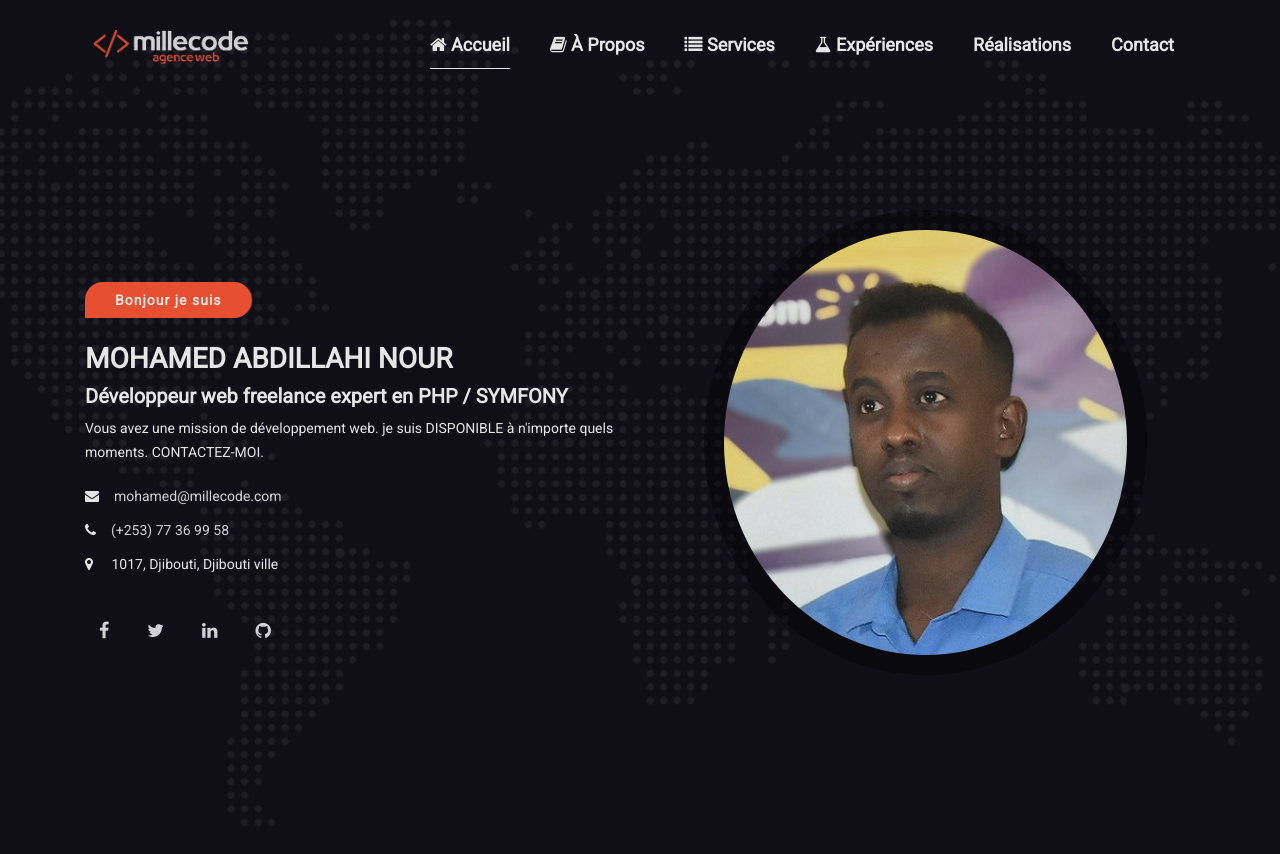
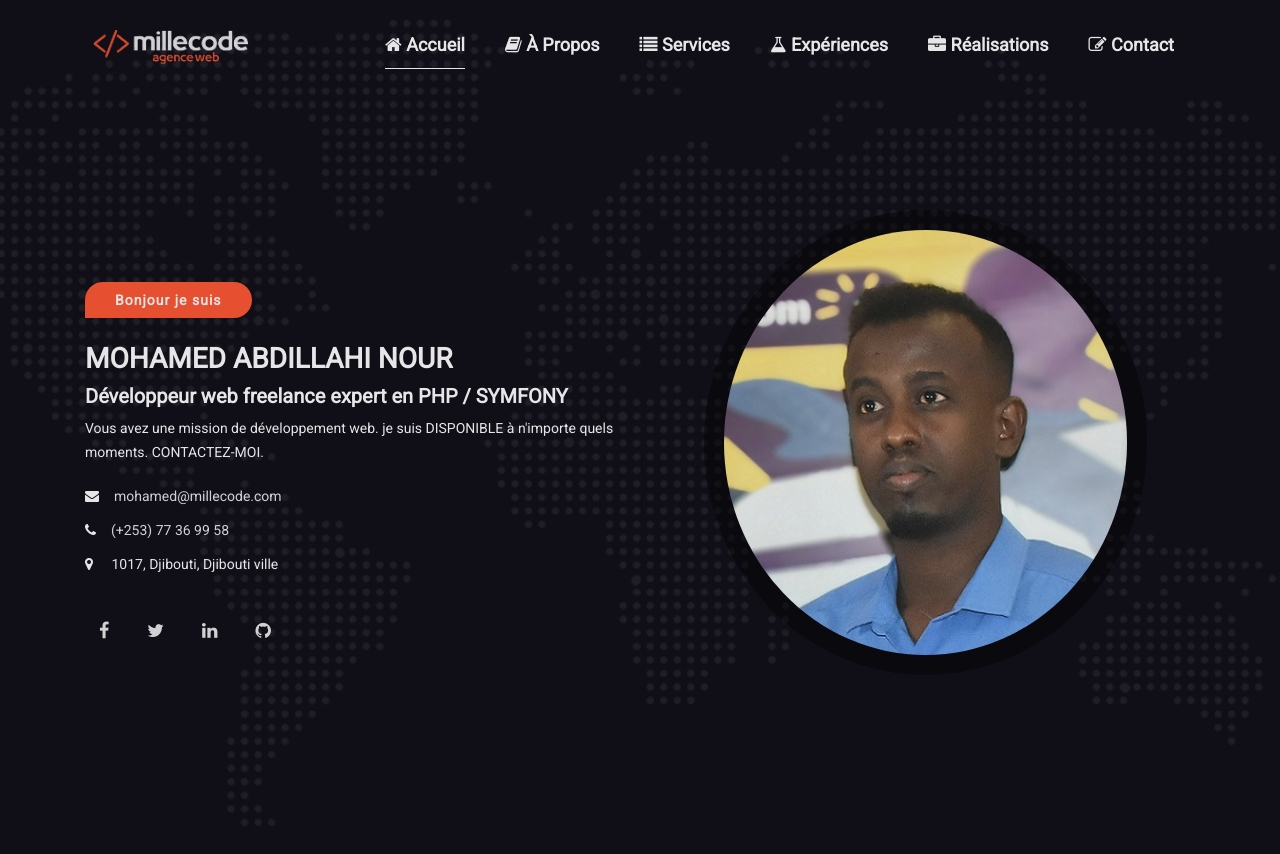
Before and after one commit to inabdillahi/monsite, a Symfony app: template templates/home/home.html.twig in a window 1280 px wide. Shown: the top 854 px of the page. Run offline with Twig, Linux system fonts and the light colour scheme; the template is opened without the code that fills it, so the values that code supplies are empty; form fields are guessed from the names that the template uses; some libraries are stand-ins or nearby versions.

Commit message:
modif dev en prod et ajout des icones dans les menus

```diff
--- a/templates/home/home.html.twig
+++ b/templates/home/home.html.twig
@@ -42,12 +42,12 @@
                                 Expériences</a>
                         </li>
                         <li class="nav-item">
-                            <a class="nav-link" href="#mh-portfolio">Réalisations</a>
+                            <a class="nav-link" href="#mh-portfolio"><i class="fa fa-briefcase" aria-hidden="true"></i> Réalisations</a>
                         </li>
 
 
                         <li class="nav-item">
-                            <a class="nav-link" href="#mh-contact">Contact</a>
+                            <a class="nav-link" href="#mh-contact"><i class="fa fa-pencil-square-o" aria-hidden="true"></i> Contact</a>
                         </li>
                     </ul>
                 </div>
```
Also changed, not shown: 1 other file.
